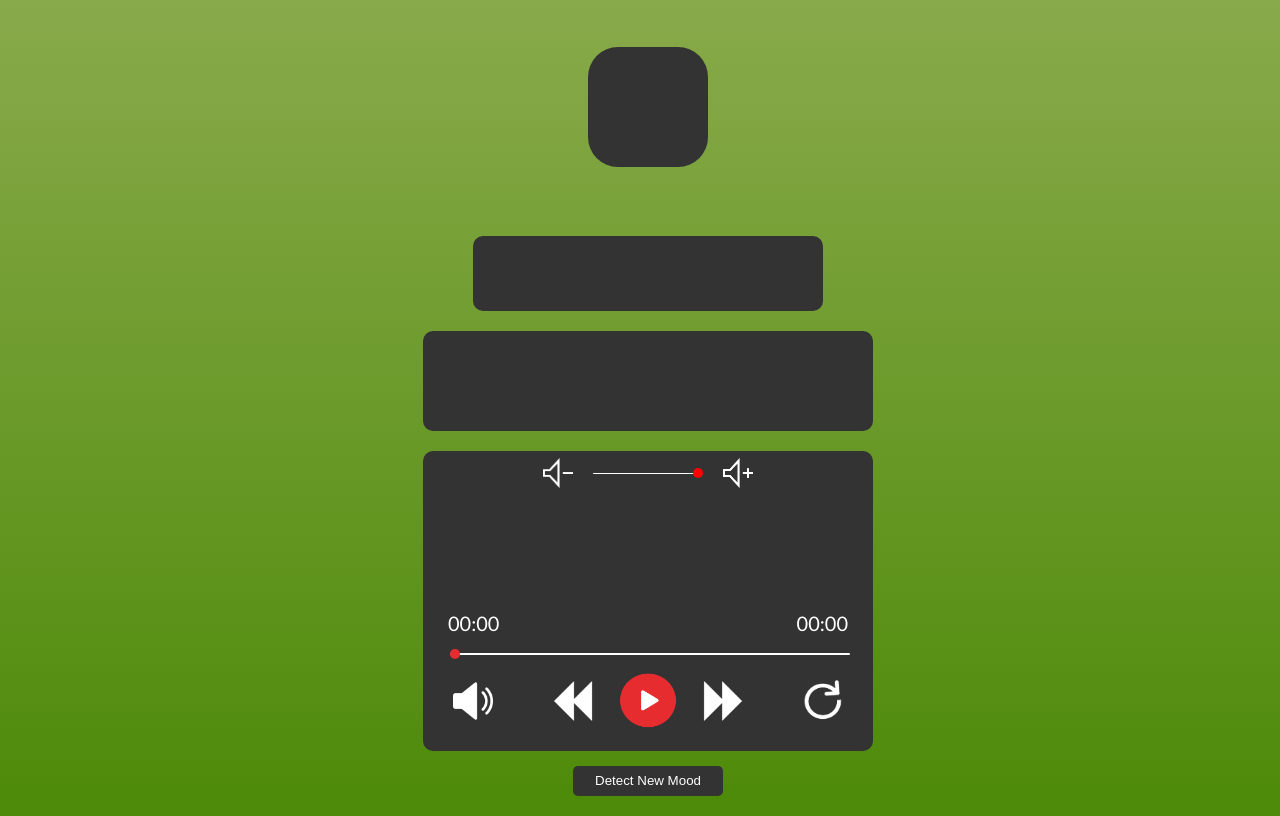
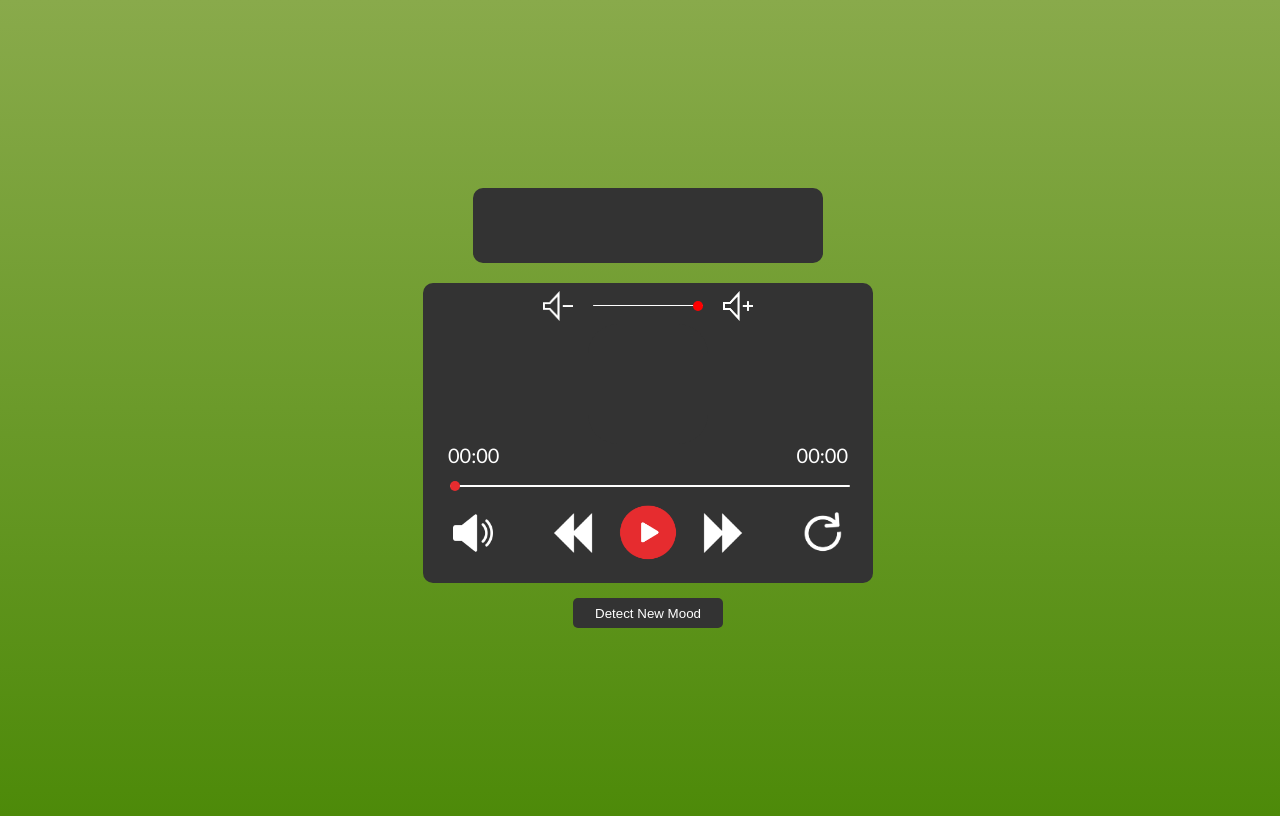
Before and after one commit to Umuntu-solutions/Ai-emo, a Django app: template main/templates/index.html in a window 1280 px wide. Run offline with Django 3.2, Linux system fonts and the light colour scheme; the template is opened without the code that fills it, so the values that code supplies are empty; some libraries are stand-ins or nearby versions.

Commit message:
Update index.html

```diff
--- a/main/templates/index.html
+++ b/main/templates/index.html
@@ -15,21 +15,15 @@
 
     <div class="music-container">
         <div id='#results'></div>
-
-        <div id="music-image">
-                    <div id="circle-image">
-                        <img src="{% static 'imgs/square.jpg' %}" alt="">
-                    </div>
-                </div>
         <div class="current-mood">
             <h1 id="status"></h1>
         </div>
 
-        <div class="current-song">
+        <!--<div class="current-song">
             <div class="current-song-2">
                 <h5 id="current_song"></h5>
             </div>
-        </div>
+        </div>-->
 
         <div class="music-content">
             <div id="bg-image">
```
